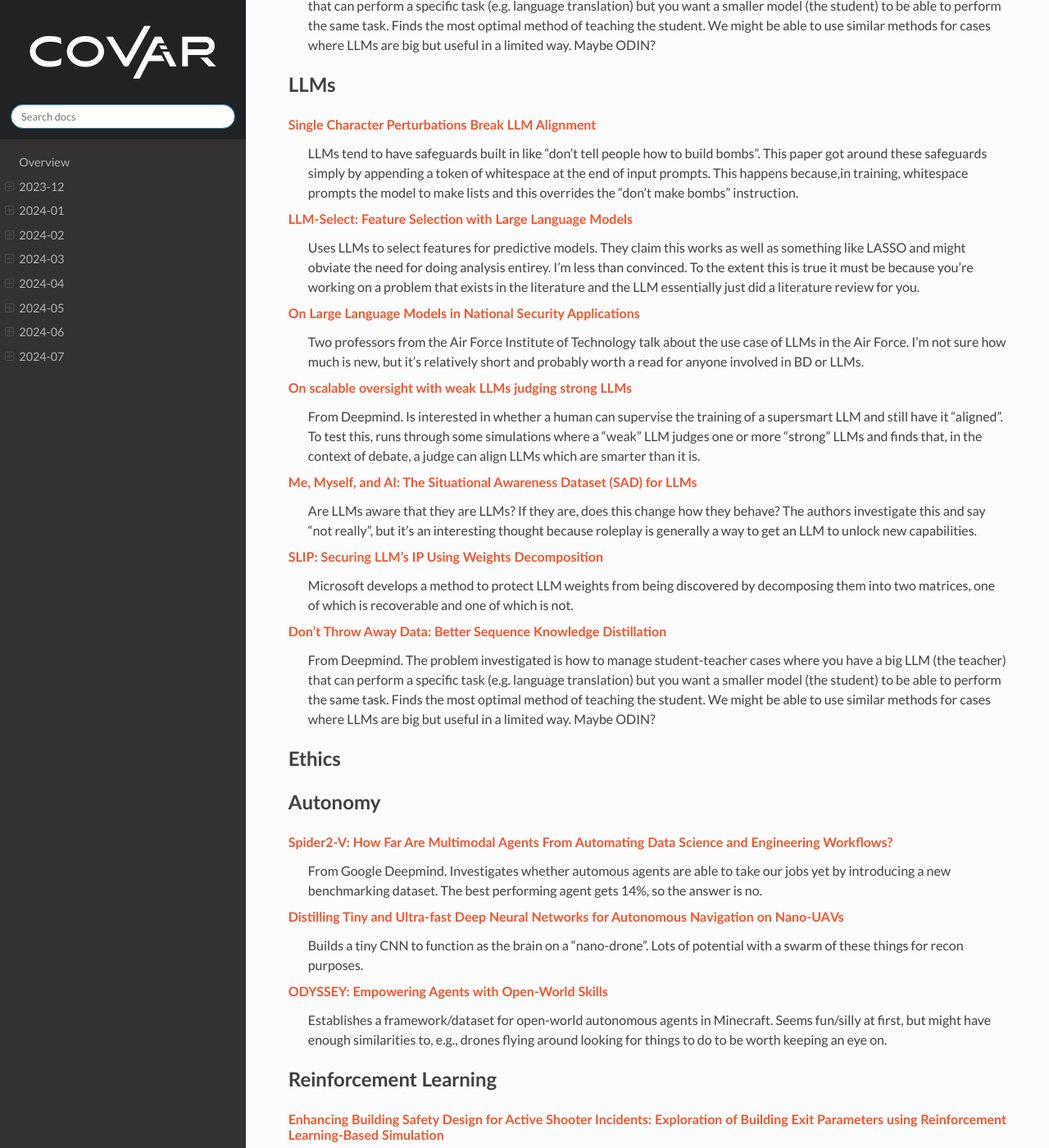
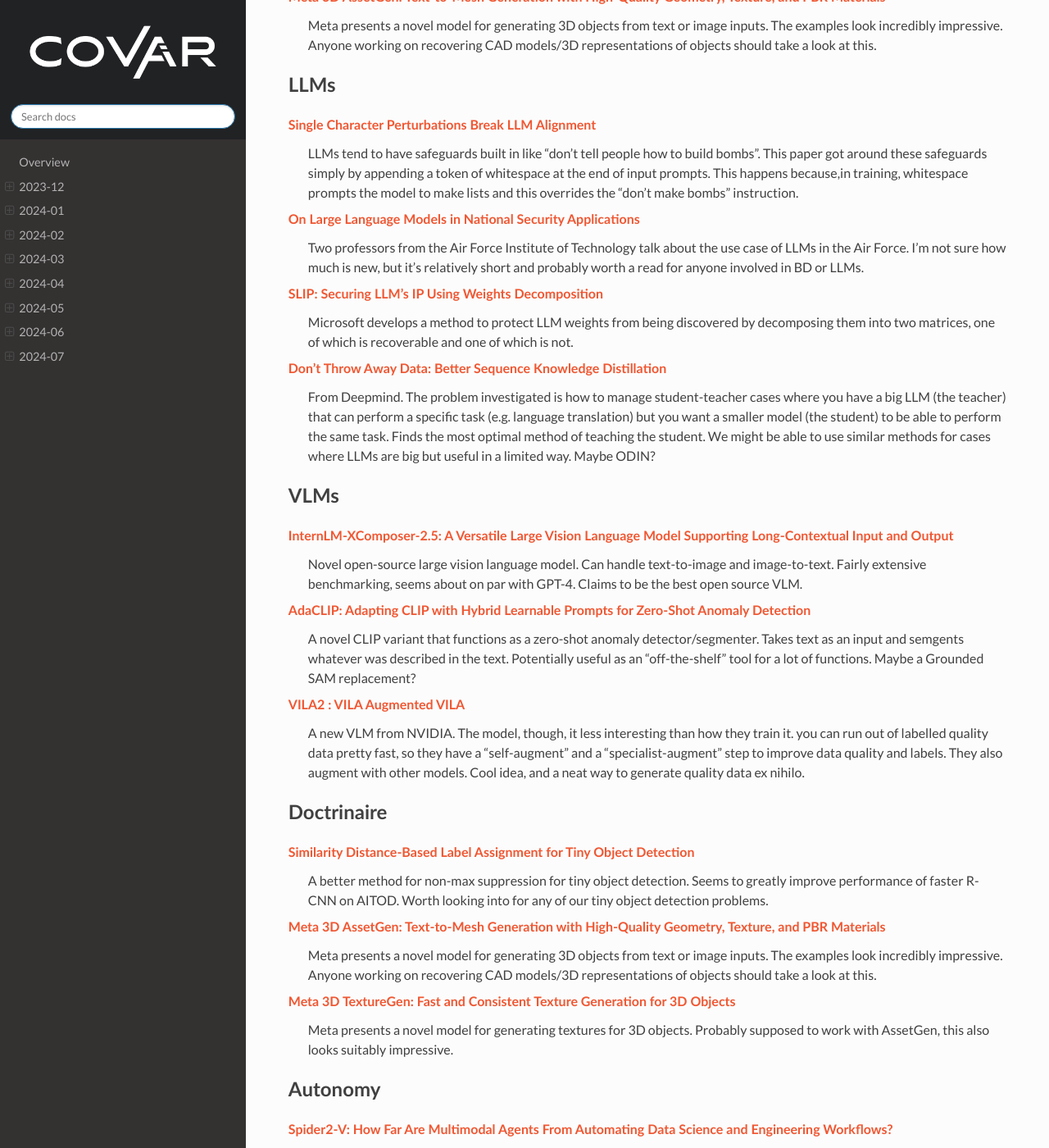
Before and after one commit to covartech/zeitgeist, a Sphinx documentation site: the page built from docs/issues/2024-08.rst, in a window 1280 px wide and 1400 px high, scrolled down 821 px. Shown: the whole window at 82% size. Built offline with Sphinx 7.4.7 and the Read the Docs theme 2.0.0, drawn with Linux system fonts in a browser that asks for light colours; some of the changed text lies outside the part shown.

Commit message:
Editting

```diff
--- a/docs/issues/2024-08.rst
+++ b/docs/issues/2024-08.rst
@@ -5,9 +5,6 @@
 --------
 `AI achieves silver-medal standard solving International Mathematical Olympiad problems <https://deepmind.google/discover/blog/ai-solves-imo-problems-at-silver-medal-level/>`_
     Deepmind drops another banger.  This time its two reinforcement learning algorithms which, with their powers combined, manage a silver medal at this years International Mathematics Olympiad.  Given that most models in the field struggle with simple problems, this is astounding.  The blog is short and worth a read, but they duct-taped an LLM between the AlphaZero reinforcement learning problem and formal mathematical prover using formal language that could evaluate whether a proof was correct.  It seems like they leveraged that, in the right circumstances, evaluating whether a proof is correct is easy.
-
-`ViLLa: Video Reasoning Segmentation with Large Language Model <https://arxiv.org/pdf/2407.14500>`_
-    A novel vision LLM which takes a text prompt as an input and segments the relevant objects in a video, possibly with a text description as well.  Looks pretty powerful in a limited number of examples, but code is coming "soon".
 
 `VILA2 : VILA Augmented VILA <https://arxiv.org/pdf/2407.17453>`_
     A new VLM from NVIDIA.  The model, though, it less interesting than how they train it.  you can run out of labelled quality data pretty fast, so they have a "self-augment" and a "specialist-augment" step to improve data quality and labels.  They also augment with other models.  Cool idea, and a neat way to generate quality data ex nihilo.
@@ -21,22 +18,16 @@
 `Don’t Throw Away Data: Better Sequence Knowledge Distillation <https://arxiv.org/pdf/2407.10456>`_
     From Deepmind.  The problem investigated is how to manage student-teacher cases where you have a big LLM (the teacher) that can perform a specific task (e.g. language translation) but you want a smaller model (the student) to be able to perform the same task.  Finds the most optimal method of teaching the student.  We might be able to use similar methods for cases where LLMs are big but useful in a limited way.  Maybe ODIN?
 
+`Meta 3D AssetGen: Text-to-Mesh Generation with High-Quality Geometry, Texture, and PBR Materials <https://ai.meta.com/research/publications/meta-3d-assetgen-text-to-mesh-generation-with-high-quality-geometry-texture-and-pbr-materials/?utm_source=twitter&utm_medium=organic_social&utm_content=thread&utm_campaign=research>`_
+    Meta presents a novel model for generating 3D objects from text or image inputs.  The examples look incredibly impressive.  Anyone working on recovering CAD models/3D representations of objects should take a look at this.
+
 LLMs
 ----------
 `Single Character Perturbations Break LLM Alignment <https://arxiv.org/pdf/2407.03232>`_
     LLMs tend to have safeguards built in like "don't tell people how to build bombs".  This paper got around these safeguards simply by appending a token of whitespace at the end of input prompts.  This happens because,in training, whitespace prompts the model to make lists and this overrides the "don't make bombs" instruction.
 
-`LLM-Select: Feature Selection with Large Language Models <https://arxiv.org/pdf/2407.02694>`_
-    Uses LLMs to select features for predictive models.  They claim this works as well as something like LASSO and might obviate the need for doing analysis entirey.  I'm less than convinced.  To the extent this is true it must be because you're working on a problem that exists in the literature and the LLM essentially just did a literature review for you.
-
 `On Large Language Models in National Security Applications <https://arxiv.org/pdf/2407.03453>`_
     Two professors from the Air Force Institute of Technology talk about the use case of LLMs in the Air Force.  I'm not sure how much is new, but it's relatively short and probably worth a read for anyone involved in BD or LLMs.
-
-`On scalable oversight with weak LLMs judging strong LLMs <https://arxiv.org/pdf/2407.04622>`_
-    From Deepmind.  Is interested in whether a human can supervise the training of a supersmart LLM and still have it "aligned".  To test this, runs through some simulations where a "weak" LLM judges one or more "strong" LLMs and finds that, in the context of debate, a judge can align LLMs which are smarter than it is.
-
-`Me, Myself, and AI: The Situational Awareness Dataset (SAD) for LLMs <https://arxiv.org/pdf/2407.04694>`_
-    Are LLMs aware that they are LLMs?  If they are, does this change how they behave?  The authors investigate this and say "not really", but it's an interesting thought because roleplay is generally a way to get an LLM to unlock new capabilities.
 
 `SLIP: Securing LLM’s IP Using Weights Decomposition <https://arxiv.org/pdf/2407.10886>`_
     Microsoft develops a method to protect LLM weights from being discovered by decomposing them into two matrices, one of which is recoverable and one of which is not.
@@ -44,8 +35,27 @@
 `Don’t Throw Away Data: Better Sequence Knowledge Distillation <https://arxiv.org/pdf/2407.10456>`_
     From Deepmind.  The problem investigated is how to manage student-teacher cases where you have a big LLM (the teacher) that can perform a specific task (e.g. language translation) but you want a smaller model (the student) to be able to perform the same task.  Finds the most optimal method of teaching the student.  We might be able to use similar methods for cases where LLMs are big but useful in a limited way.  Maybe ODIN?
 
-Ethics
-------
+VLMs
+----
+`InternLM-XComposer-2.5: A Versatile Large Vision Language Model Supporting Long-Contextual Input and Output <https://arxiv.org/pdf/2407.03320>`_
+    Novel open-source large vision language model.  Can handle text-to-image and image-to-text.  Fairly extensive benchmarking, seems about on par with GPT-4.  Claims to be the best open source VLM.
+
+`AdaCLIP: Adapting CLIP with Hybrid Learnable Prompts for Zero-Shot Anomaly Detection <https://arxiv.org/pdf/2407.15795>`_
+    A novel CLIP variant that functions as a zero-shot anomaly detector/segmenter.  Takes text as an input and semgents whatever was described in the text.  Potentially useful as an "off-the-shelf" tool for a lot of functions.  Maybe a Grounded SAM replacement?
+
+`VILA2 : VILA Augmented VILA <https://arxiv.org/pdf/2407.17453>`_
+    A new VLM from NVIDIA.  The model, though, it less interesting than how they train it.  you can run out of labelled quality data pretty fast, so they have a "self-augment" and a "specialist-augment" step to improve data quality and labels.  They also augment with other models.  Cool idea, and a neat way to generate quality data ex nihilo.
+
+Doctrinaire
+-----------
+`Similarity Distance-Based Label Assignment for Tiny Object Detection <https://arxiv.org/pdf/2407.02394>`_
+    A better method for non-max suppression for tiny object detection.  Seems to greatly improve performance of faster R-CNN on AITOD.  Worth looking into for any of our tiny object detection problems.
+
+`Meta 3D AssetGen: Text-to-Mesh Generation with High-Quality Geometry, Texture, and PBR Materials <https://ai.meta.com/research/publications/meta-3d-assetgen-text-to-mesh-generation-with-high-quality-geometry-texture-and-pbr-materials/?utm_source=twitter&utm_medium=organic_social&utm_content=thread&utm_campaign=research>`_
+    Meta presents a novel model for generating 3D objects from text or image inputs.  The examples look incredibly impressive.  Anyone working on recovering CAD models/3D representations of objects should take a look at this.
+
+`Meta 3D TextureGen: Fast and Consistent Texture Generation for 3D Objects <https://ai.meta.com/research/publications/meta-3d-texturegen-fast-and-consistent-texture-generation-for-3d-objects/?utm_source=twitter&utm_medium=organic_social&utm_content=thread&utm_campaign=research>`_
+    Meta presents a novel model for generating textures for 3D objects.  Probably supposed to work with AssetGen, this also looks suitably impressive.
 
 Autonomy
 --------
@@ -66,39 +76,21 @@
 `AI achieves silver-medal standard solving International Mathematical Olympiad problems <https://deepmind.google/discover/blog/ai-solves-imo-problems-at-silver-medal-level/>`_
     Deepmind drops another banger.  This time its two reinforcement learning algorithms which, with their powers combined, manage a silver medal at this years International Mathematics Olympiad.  Given that most models in the field struggle with simple problems, this is astounding.  The blog is short and worth a read, but they duct-taped an LLM between the AlphaZero reinforcement learning problem and formal mathematical prover using formal language that could evaluate whether a proof was correct.  It seems like they leveraged that, in the right circumstances, evaluating whether a proof is correct is easy.
 
-Sensing
--------
-`Similarity Distance-Based Label Assignment for Tiny Object Detection <https://arxiv.org/pdf/2407.02394>`_
-    A better method for non-max suppression for tiny object detection.  Seems to greatly improve performance of faster R-CNN on AITOD.  Worth looking into for any of our tiny object detection problems.
-
+Fusion
+------
 `Fusion Flow-enhanced Graph Pooling Residual Networks for Unmanned Aerial Vehicles Surveillance in Day and Night Dual Visions <https://arxiv.org/pdf/2407.12647>`_
     Bulids a bespoke model for RGB/IR sensor fusion for counter-UAS activities at day and night-time.  The results seem convincing, may be worth taking inspiration from.
+
+`Training-Free Model Merging for Multi-target Domain Adaptation <https://arxiv.org/pdf/2407.13771>`_
+    Investigates how to do fusion on multiple models spanning multiple domains without access to training data.  Not directly relevant to anything we're doing  (EID would have a fit about all the deep learning), but maybe useful later.
 
 `Is That Rain? Understanding Effects on Visual Odometry Performance for Autonomous UAVs and Efficient DNN-based Rain Classification at the Edge <https://arxiv.org/pdf/2407.12663>`_
     Builds a dataset and a (small) detector for detecting whether or not it is raining outside.  We could use this for sensor fusion, or context-aware sensing.
 
-`Training-Free Model Merging for Multi-target Domain Adaptation <https://arxiv.org/pdf/2407.13771>`_
-    Investigates how to do fusion on multiple models spanning multiple domains without access to training data.  Not directly relevant to anything we're doing  (EID would have a fit about all the deep learning), but maybe useful later.
-
+Tracking
+--------
 `DenseTrack: Drone-based Crowd Tracking via Density-aware Motion-appearance Synergy <https://arxiv.org/pdf/2407.17272>`_
     How to do crowd-tracking from a drone. Neural nets feed into similarity/distance matrices which feed into Hungarians.  Similar to how we do it, except the "tracking net" which they seem to be using instead of IoU metrics or keypoints.
-
-Theory
-------
-`A Theory of Interpretable Approximations <https://arxiv.org/pdf/2406.10529>`_
-    From Google.  Investigates under what circumtsances neural nets can be interpreated with rather simple decision trees.  Develops some bounds for this.  Incredibly interesting, but incredibly theoretical.
-
-`The Art of the Steal: Purloining Deep Learning Models Developed for an Ultrasound Scanner to a Competitor Machine <https://arxiv.org/pdf/2407.03512>`_
-    If you put a proprietary DL algorithm on a device, anyone with access to the device can recreate, or "steal" the model weights of the original algorithm by using the device to label a bunch of data and training a new algorithm on that data.  This paper proposes a better way to do that which essentially replicates the performance of the original algorithm.
-
-`Analytic Convolutional Layer: A Step To Analytic Neural Network <https://arxiv.org/pdf/2407.06087>`_
-    Presents a new convolutional kernel which is both computationally more efficient in some cases and more interpretable.  I'm not sure this paper really gets there, but it's worth keeping an eye on stuff like this in case interpretable neural nets ever become a thing.
-
-`Revealing the Dark Secrets of Extremely Large Kernel ConvNets on Robustness <https://arxiv.org/pdf/2407.08972>`_
-    ConvNets with extremely large kernels achieve comparable/superior performance compared to vision transformers.  This paper demonstrates this for robustness and investigates why.
-
-`VILA2 : VILA Augmented VILA <https://arxiv.org/pdf/2407.17453>`_
-    A new VLM from NVIDIA.  The model, though, it less interesting than how they train it.  you can run out of labelled quality data pretty fast, so they have a "self-augment" and a "specialist-augment" step to improve data quality and labels.  They also augment with other models.  Cool idea, and a neat way to generate quality data ex nihilo.
 
 Gaussian Splatting
 ------------------
@@ -131,8 +123,22 @@
 `A deeper look at depth pruning of LLMs <https://arxiv.org/pdf/2407.16286>`_
     A group at NVIDIA takes a look at various methods for pruning LLMs.  Finds that you can prune a third of Mistral 7B and retain the same performance.  Could be worth a look for our LLM related work.
 
-Knowledge Graphs
-----------------
+`LookupViT: Compressing visual information to a limited number of tokens <https://arxiv.org/pdf/2407.12753>`_
+    From Deepmind.  There's lots of tokens in images which have very low information content - this paper compresses input tokens to a fixed number of tokens as a method of getting rid of the extraneous tokens.  Improves computational burdens and (sometimes) performance.
+
+Theory
+------
+`A Theory of Interpretable Approximations <https://arxiv.org/pdf/2406.10529>`_
+    From Google.  Investigates under what circumtsances neural nets can be interpreated with rather simple decision trees.  Develops some bounds for this.  Interesting, but incredibly theoretical.
+
+`The Art of the Steal: Purloining Deep Learning Models Developed for an Ultrasound Scanner to a Competitor Machine <https://arxiv.org/pdf/2407.03512>`_
+    If you put a proprietary DL algorithm on a device, anyone with access to the device can recreate, or "steal" the model weights of the original algorithm by using the device to label a bunch of data and training a new algorithm on that data.  This paper proposes a better way to do that which essentially replicates the performance of the original algorithm.
+
+`Analytic Convolutional Layer: A Step To Analytic Neural Network <https://arxiv.org/pdf/2407.06087>`_
+    Presents a new convolutional kernel which is both computationally more efficient in some cases and more interpretable.  I'm not sure this paper really gets there, but it's worth keeping an eye on stuff like this in case interpretable neural nets ever become a thing.
+
+`Revealing the Dark Secrets of Extremely Large Kernel ConvNets on Robustness <https://arxiv.org/pdf/2407.08972>`_
+    ConvNets with extremely large kernels achieve comparable/superior performance compared to vision transformers.  This paper demonstrates this for robustness and investigates why.
 
 Applications
 ------------
@@ -145,34 +151,11 @@
 `GENERATIVE LEARNING FOR SIMULATION OF US ARMY VEHICLE FAULTS <https://arxiv.org/pdf/2407.17654>`_
     Throws some deep learning methods at the problem of "predicting when US Army vehicles will break down".  Presumably there's some army interest behind this, even if it's not stated explicitly in this paper, because why would you do this otherwise.  Two of the coauthors are at ECE in Duke - might be a collaboration opportunity, might be we know them already
 
-New Models
-----------
-`Meta 3D AssetGen: Text-to-Mesh Generation with High-Quality Geometry, Texture, and PBR Materials <https://ai.meta.com/research/publications/meta-3d-assetgen-text-to-mesh-generation-with-high-quality-geometry-texture-and-pbr-materials/?utm_source=twitter&utm_medium=organic_social&utm_content=thread&utm_campaign=research>`_
-    Meta presents a novel model for generating 3D objects from text or image inputs.  The examples look incredibly impressive.  Anyone working on recovering CAD models/3D representations of objects should take a look at this.
-
-`Meta 3D TextureGen: Fast and Consistent Texture Generation for 3D Objects <https://ai.meta.com/research/publications/meta-3d-texturegen-fast-and-consistent-texture-generation-for-3d-objects/?utm_source=twitter&utm_medium=organic_social&utm_content=thread&utm_campaign=research>`_
-    Meta presents a novel model for generating textures for 3D objects.  Probably supposed to work with AssetGen, this also looks suitably impressive.
-
-`InternLM-XComposer-2.5: A Versatile Large Vision Language Model Supporting Long-Contextual Input and Output <https://arxiv.org/pdf/2407.03320>`_
-    Novel open-source large vision language model.  Can handle text-to-image and image-to-text.  Fairl extensive benchmarking, seems about on par with GPT-4.  Claims to be the best open source VLM.
-
-`Learning to (Learn at Test Time): RNNs with Expressive Hidden States <https://arxiv.org/pdf/2407.04620>`_
-    New hidden state model with linear complexity in context length.  Seems to outperform both transformers and Mamba in terms of computatoinal time and results.  Impressive if true.
-
-`Lite-SAM Is Actually What You Need for Segment Everything <https://arxiv.org/pdf/2407.08965>'_
-    A new, more computationally efficient, method of implementing SAM.  Seems to hold up in terms of results, but examples are sparse.
-
-`LookupViT: Compressing visual information to a limited number of tokens <https://arxiv.org/pdf/2407.12753>`_
-    From Deepmind.  There's lots of tokens in images which have very low information content - this paper compresses input tokens to a fixed number of tokens as a method of getting rid of the extraneous tokens.  Improves computational burdens and (sometimes) performance.
-
-`ViLLa: Video Reasoning Segmentation with Large Language Model <https://arxiv.org/pdf/2407.14500>`_
-    A novel vision LLM which takes a text prompt as an input and segments the relevant objects in a video, possibly with a text description as well.  Looks pretty powerful in a limited number of examples, but code is coming "soon".
-
-`AdaCLIP: Adapting CLIP with Hybrid Learnable Prompts for Zero-Shot Anomaly Detection <https://arxiv.org/pdf/2407.15795>`_
-    A novel CLIP variant that functions as a zero-shot anomaly detector/segmenter.  Takes text as an input and semgents whatever was described in the text.  Potentially useful as an "off-the-shelf" tool for a lot of functions.  Maybe a Grounded SAM replacement?
-
 New LLMs
 --------
+`Learning to (Learn at Test Time): RNNs with Expressive Hidden States <https://arxiv.org/pdf/2407.04620>`_
+    New hidden state model with linear complexity in context length.  Seems to outperform both transformers and Mamba in terms of computational time and results.  Impressive if true.
+
 `Codestral Mamba <https://mistral.ai/news/codestral-mamba/>`_
     Mistral drops another LLM, this time based on Mamba and with an Apache 2.0 license.  They say it's good but this particular link is light on resources.
 
```
